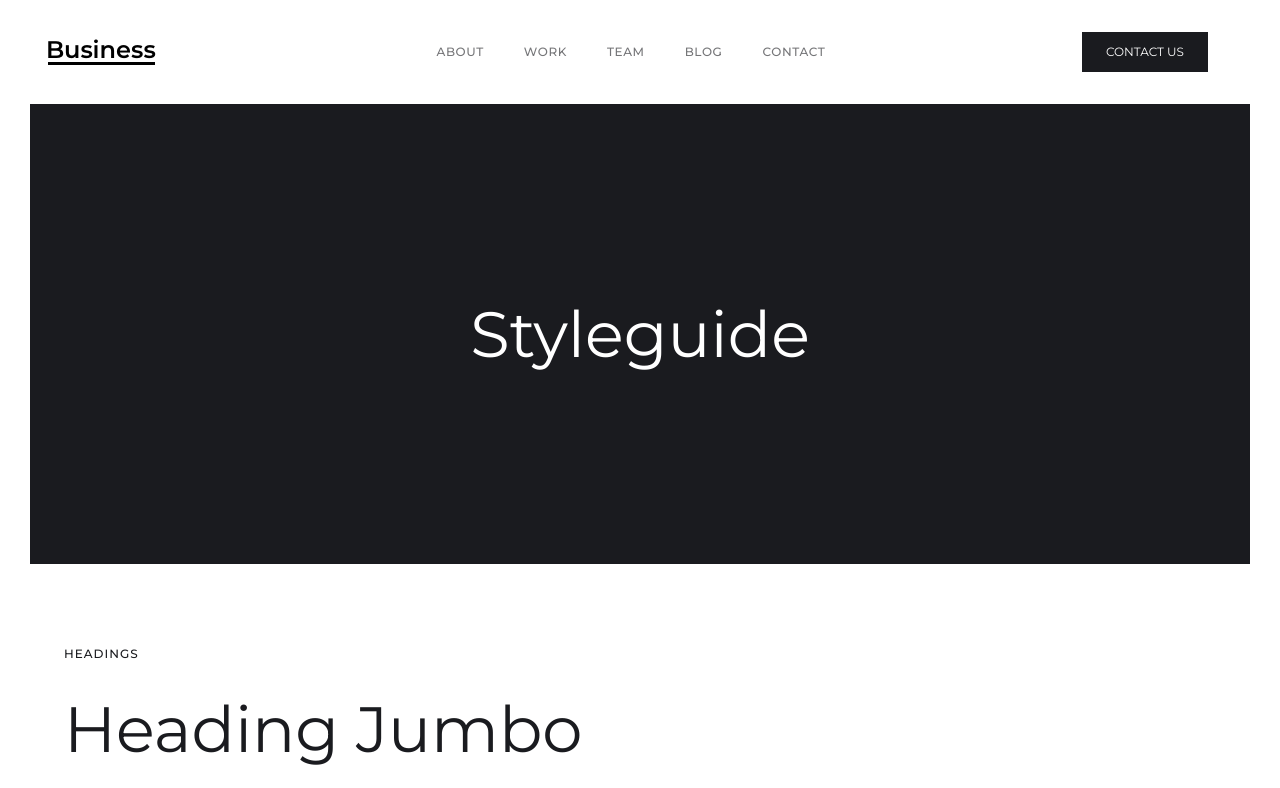
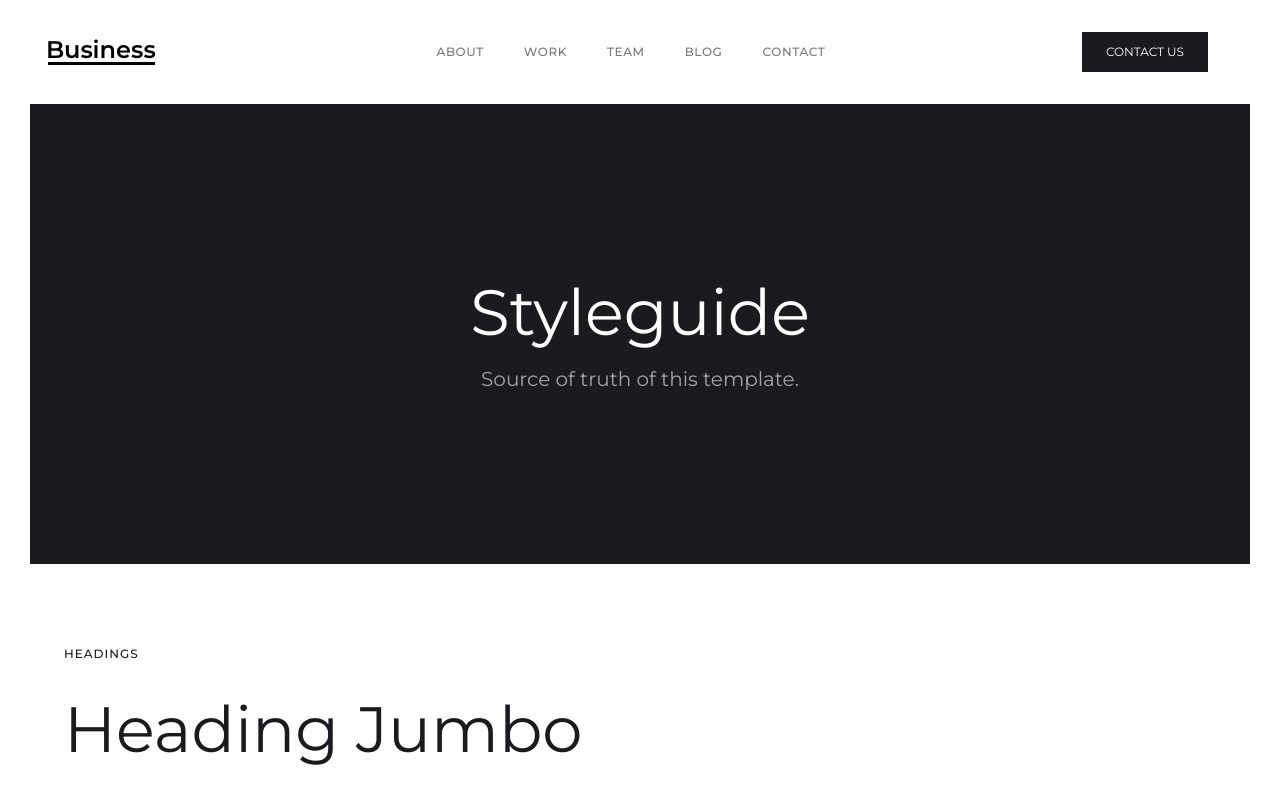
Before and after one commit to josephayman/nextjs-webflow-template, a Next.js app: page /styleguide in a window 1280 px wide. Shown: the top 788 px of the page. Built offline with nearby package versions, Linux system fonts and the light colour scheme.

Commit message:
Refactor typography styles and add de-emphasized paragraph

```diff
--- a/src/app/styleguide/page.tsx
+++ b/src/app/styleguide/page.tsx
@@ -28,7 +28,9 @@ export default function Home() {
             <Label spacing>PARAGRAPHS & Links</Label>
             <Paragraph size="big">Paragraph-bigger</Paragraph>
             <Paragraph>Paragraph</Paragraph>
-            <Paragraph color="light">Paragraph-de-emphasized</Paragraph>
+            <Paragraph opacity="de-emphasized">
+              Paragraph-de-emphasized
+            </Paragraph>
             <Paragraph size="small">Paragraph-smaller</Paragraph>
             <Paragraph size="tiny">Paragraph-tiny</Paragraph>
           </Block>
--- a/src/app/ui/headers/styleguide-header.tsx
+++ b/src/app/ui/headers/styleguide-header.tsx
@@ -1,10 +1,13 @@
 import React from "react";
-import HeadingJumbo from "@/app/ui/typography/heading-jumbo";
+import { HeadingJumbo, Paragraph} from "@/app/ui/typography";
 
 export default function StyleguideHeader() {
   return (
     <div className="p-8 flex flex-col items-center justify-center text-center bg-dark h-header-sm">
       <HeadingJumbo color="white">Styleguide</HeadingJumbo>
+      <Paragraph color="white" size="big" opacity="de-emphasized">
+       Source of truth of this template.
+      </Paragraph>
     </div>
   );
 }
--- a/src/app/ui/typography/paragraph.tsx
+++ b/src/app/ui/typography/paragraph.tsx
@@ -3,18 +3,20 @@ import clsx from 'clsx'
 
 type ParagraphProps = {
     children: string;
-    color?: "black" | "light";
+    color?: "black" | "white";
     size?: "tiny" | "small" | "normal" | "big";
+    opacity?: "normal" | "de-emphasized";
     };
 
-export default function Paragraph(  { children, color="black", size="normal" }: ParagraphProps) {
+export default function Paragraph(  { children, color="black", size="normal", opacity="normal" }: ParagraphProps) {
   return (
     <p className={clsx(
         size === "normal" && "",
         size === "small" && "text-p-sm leading-p-sm",
         size === "tiny" && "text-p-xs leading-p-xs",
         size === "big" && "text-h5 leading-h5",
-        color === "light" && "opacity-60"
+        color === "white" && "text-white",
+        opacity === "de-emphasized" && "opacity-60",
         )}>
       {children}
     </p>
```
